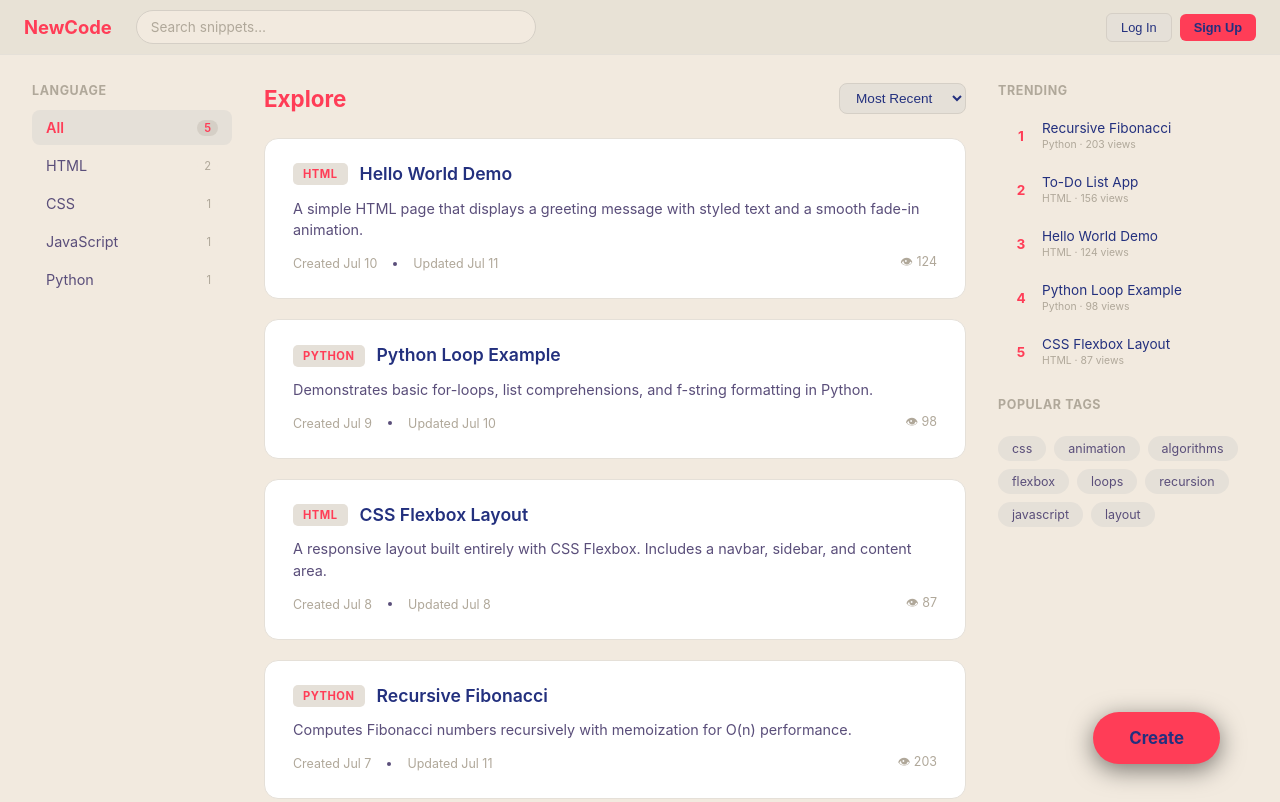
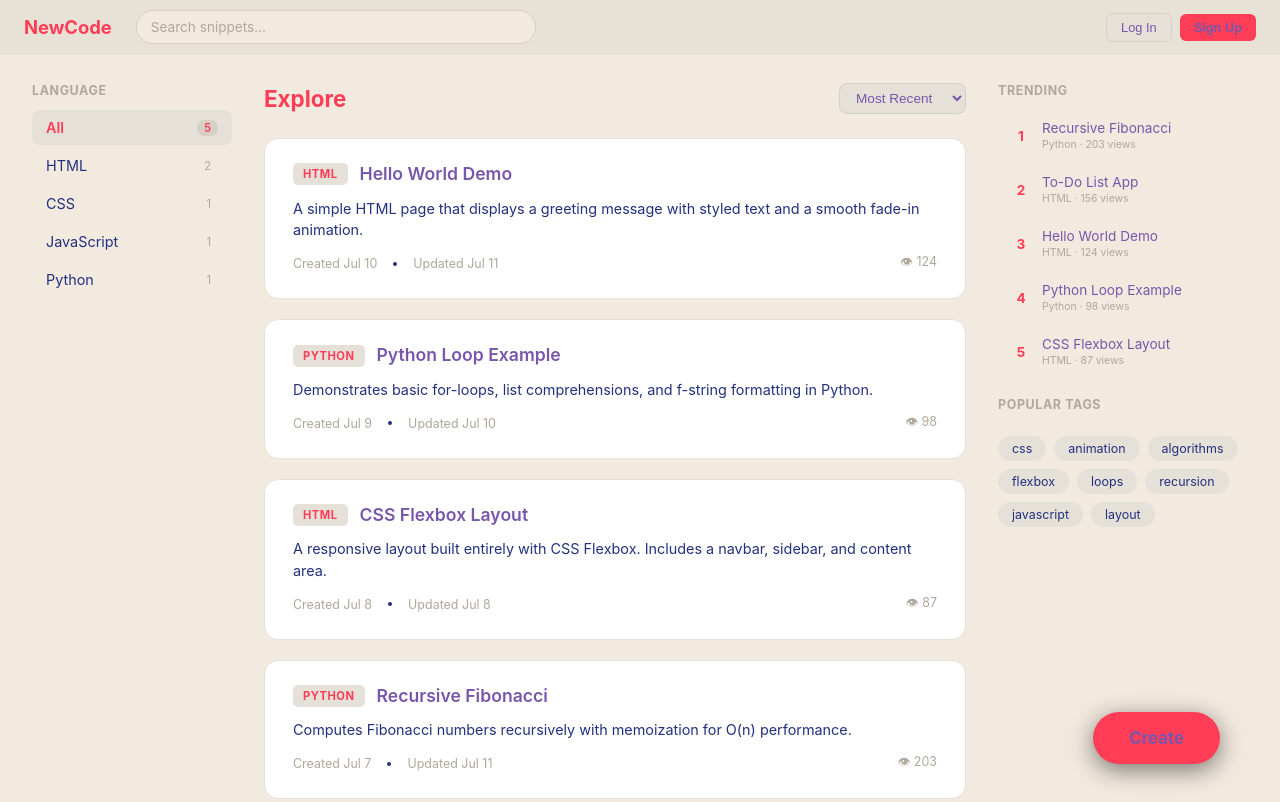
Before and after one commit to william06-23/codeSharingWebsite, a website: page public/main.html in a window 1280 px wide. Shown: the top 802 px of the page. Drawn offline with Linux system fonts and the light colour scheme.

Commit message:
Purple main text, navy subtext, red buttons

```diff
--- a/public/main.html
+++ b/public/main.html
@@ -10,7 +10,7 @@
     body {
       font-family: -apple-system, BlinkMacSystemFont, "Segoe UI", Roboto, sans-serif;
       background: #F2EADF;
-      color: #23307E;
+      color: #7857AB;
       min-height: 100vh;
     }
 
@@ -39,7 +39,7 @@
       border-radius: 20px;
       border: 1px solid #d5cfc6;
       background: #F2EADF;
-      color: #23307E;
+      color: #7857AB;
       font-size: 0.85rem;
       font-family: inherit;
       outline: none;
@@ -55,7 +55,7 @@
       border-radius: 6px;
       border: 1px solid #d5cfc6;
       background: #e5e0d8;
-      color: #23307E;
+      color: #7857AB;
       font-size: 0.8rem;
       cursor: pointer;
       margin-left: 8px;
@@ -63,11 +63,11 @@
 
     .topbar .auth-btn.primary {
       background: #FF3D57;
-      color: #23307E;
+      color: #7857AB;
       border: none;
       font-weight: 600;
     }
-    .topbar .auth-btn.primary:hover { background: #7857AB; }
+    .topbar .auth-btn.primary:hover { background: #23307E; }
     .topbar .auth-btn:hover { border-color: #FF3D57; }
 
     /* ── 3-column layout ── */
@@ -107,7 +107,7 @@
       border-radius: 8px;
       font-size: 0.9rem;
       cursor: pointer;
-      color: #5a4e7a;
+      color: #23307E;
       transition: background 0.15s;
       display: flex;
       align-items: center;
@@ -159,7 +159,7 @@
       border-radius: 8px;
       border: 1px solid #d5cfc6;
       background: #e5e0d8;
-      color: #23307E;
+      color: #7857AB;
       font-size: 0.85rem;
       cursor: pointer;
     }
@@ -170,7 +170,7 @@
       border-radius: 14px;
       padding: 24px 28px;
       text-decoration: none;
-      color: #23307E;
+      color: #7857AB;
       transition: border-color 0.2s, transform 0.12s;
       display: flex;
       flex-direction: column;
@@ -203,13 +203,13 @@
     .work-card .title {
       font-size: 1.1rem;
       font-weight: 600;
-      color: #23307E;
+      color: #7857AB;
       line-height: 1.3;
     }
 
     .work-card .desc {
       font-size: 0.9rem;
-      color: #5a4e7a;
+      color: #23307E;
       line-height: 1.5;
       display: -webkit-box;
       -webkit-line-clamp: 2;
@@ -227,7 +227,7 @@
 
     .work-card .card-footer .dot {
       width: 4px; height: 4px;
-      background: #5a4e7a;
+      background: #23307E;
       border-radius: 50%;
       flex-shrink: 0;
     }
@@ -268,7 +268,7 @@
       border-radius: 8px;
       font-size: 0.88rem;
       cursor: pointer;
-      color: #5a4e7a;
+      color: #23307E;
       transition: background 0.15s;
       display: flex;
       align-items: center;
@@ -294,7 +294,7 @@
 
     .trending-list .info .name {
       font-size: 0.85rem;
-      color: #23307E;
+      color: #7857AB;
       white-space: nowrap;
       overflow: hidden;
       text-overflow: ellipsis;
@@ -317,11 +317,11 @@
       border-radius: 14px;
       font-size: 0.78rem;
       background: #e5e0d8;
-      color: #5a4e7a;
+      color: #23307E;
       cursor: pointer;
       transition: background 0.15s;
     }
-    .sidebar-right .tag:hover { background: #d5cfc6; color: #23307E; }
+    .sidebar-right .tag:hover { background: #d5cfc6; color: #7857AB; }
 
     /* ── Floating create button ── */
     .create-btn {
@@ -331,7 +331,7 @@
       padding: 16px 36px;
       border-radius: 32px;
       background: #FF3D57;
-      color: #23307E;
+      color: #7857AB;
       font-size: 1.05rem;
       font-weight: 700;
       border: none;
@@ -342,7 +342,7 @@
       z-index: 90;
     }
     .create-btn:hover {
-      background: #7857AB;
+      background: #23307E;
       transform: scale(1.05);
     }
 
```
Also changed, not shown: public/create.html (+14 -14 lines), public/index.html (+15 -15 lines).
